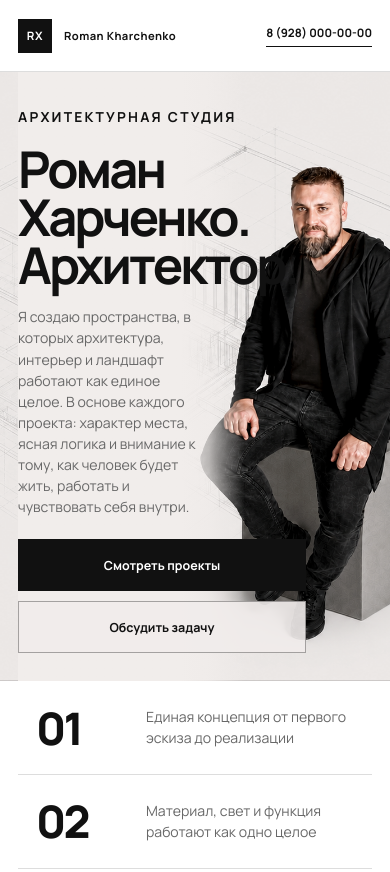
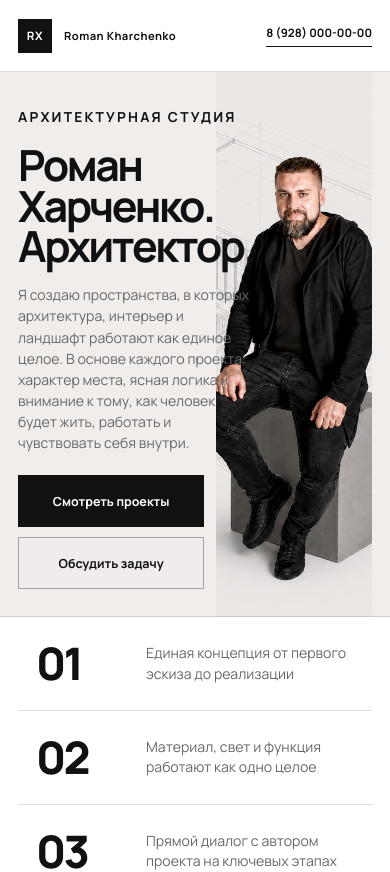
Before and after one commit to ux-tony/rx, a Next.js app: page / in a window 390 px wide. Shown: the top 872 px of the page. Built offline with nearby package versions, Linux system fonts and the light colour scheme; no server answers.

Commit message:
Separate mobile hero content and portrait

```diff
--- a/app/globals.css
+++ b/app/globals.css
@@ -1002,15 +1002,19 @@ a:focus-visible {
   .hero {
     --hero-background: #f1edeb;
     min-height: 0;
-    display: block;
+    display: grid;
+    grid-template-columns: minmax(0, 56%) minmax(0, 44%);
+    align-items: stretch;
   }
 
   .hero-copy {
+    grid-column: 1;
+    grid-row: 1;
     min-height: 0;
-    padding: 34px 0 28px;
+    padding: 34px 12px 28px 0;
     justify-content: flex-start;
     gap: 28px;
-    background: linear-gradient(90deg, var(--hero-background) 0%, var(--hero-background) 46%, color-mix(in srgb, var(--hero-background) 76%, transparent) 54%, transparent 64%);
+    background: none;
   }
 
   .hero-heading {
@@ -1018,12 +1022,12 @@ a:focus-visible {
   }
 
   .hero-heading h1 {
-    max-width: 7ch;
-    font-size: clamp(3rem, 13vw, 4.8rem);
+    max-width: none;
+    font-size: clamp(2.7rem, 10vw, 3.7rem);
   }
 
   .hero-heading > p:last-child {
-    max-width: 50%;
+    max-width: none;
     font-size: 0.96rem;
     line-height: 1.55;
   }
@@ -1031,8 +1035,13 @@ a:focus-visible {
   .hero-actions {
     display: grid;
     grid-template-columns: 1fr;
-    width: min(100%, 18rem);
+    width: min(100%, 190px);
     gap: 10px;
+  }
+
+  .hero-actions .button-primary,
+  .hero-actions .button-secondary {
+    width: 100%;
   }
 
   .button-primary,
@@ -1047,8 +1056,10 @@ a:focus-visible {
   }
 
   .hero-visual {
-    position: absolute;
-    inset: 0;
+    position: relative;
+    grid-column: 2;
+    grid-row: 1;
+    inset: auto;
     margin: 0;
     min-height: 0;
   }
@@ -1058,13 +1069,13 @@ a:focus-visible {
   }
 
   .hero-portrait {
-    max-width: none;
-    width: auto !important;
+    max-width: 100%;
+    width: 100% !important;
     height: 100% !important;
-    right: -12% !important;
-    left: auto !important;
-    object-fit: contain;
-    object-position: right bottom;
+    right: auto !important;
+    left: 0 !important;
+    object-fit: cover;
+    object-position: 82% center;
     transform: none;
   }
 
@@ -1257,17 +1268,13 @@ a:focus-visible {
   }
 
   .hero-heading h1 {
-    font-size: clamp(2.75rem, 13vw, 3.5rem);
+    font-size: clamp(2.6rem, 11vw, 3rem);
   }
 
   .hero-heading > p:last-child {
-    max-width: 52%;
+    max-width: none;
     font-size: 0.88rem;
     line-height: 1.5;
-  }
-
-  .hero-portrait {
-    right: -32% !important;
   }
 
   .metric-card,
```
